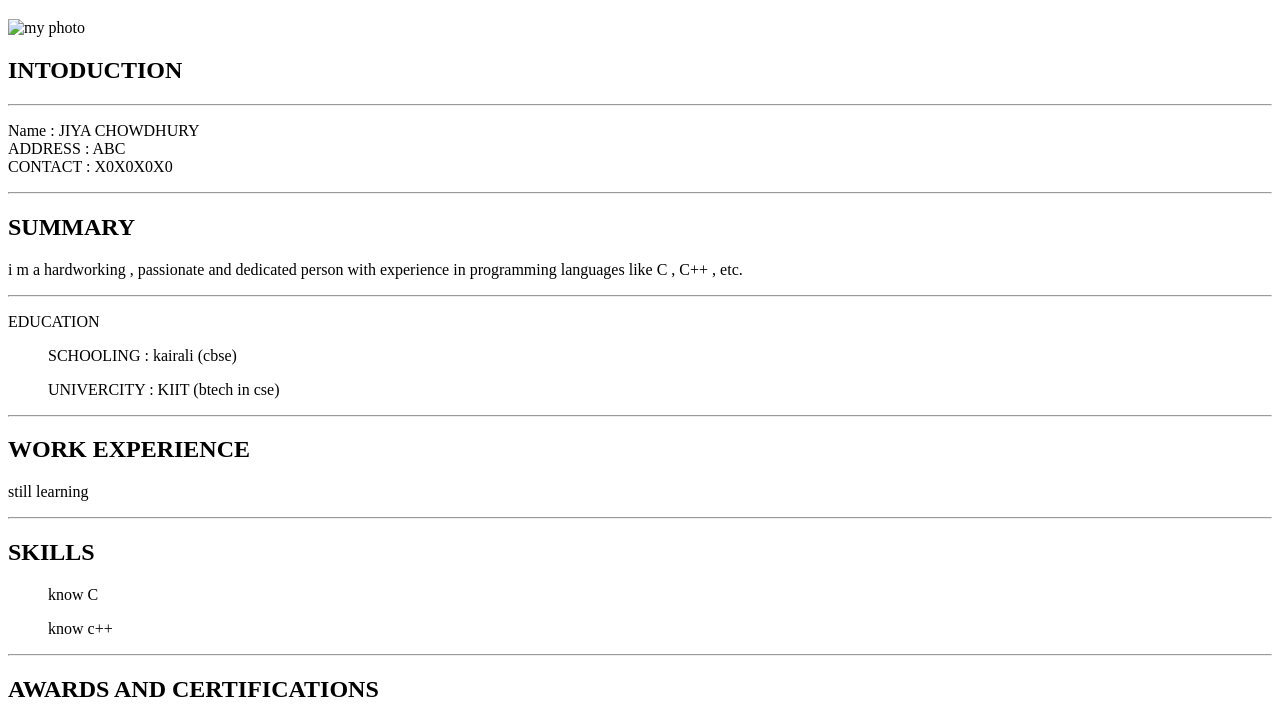
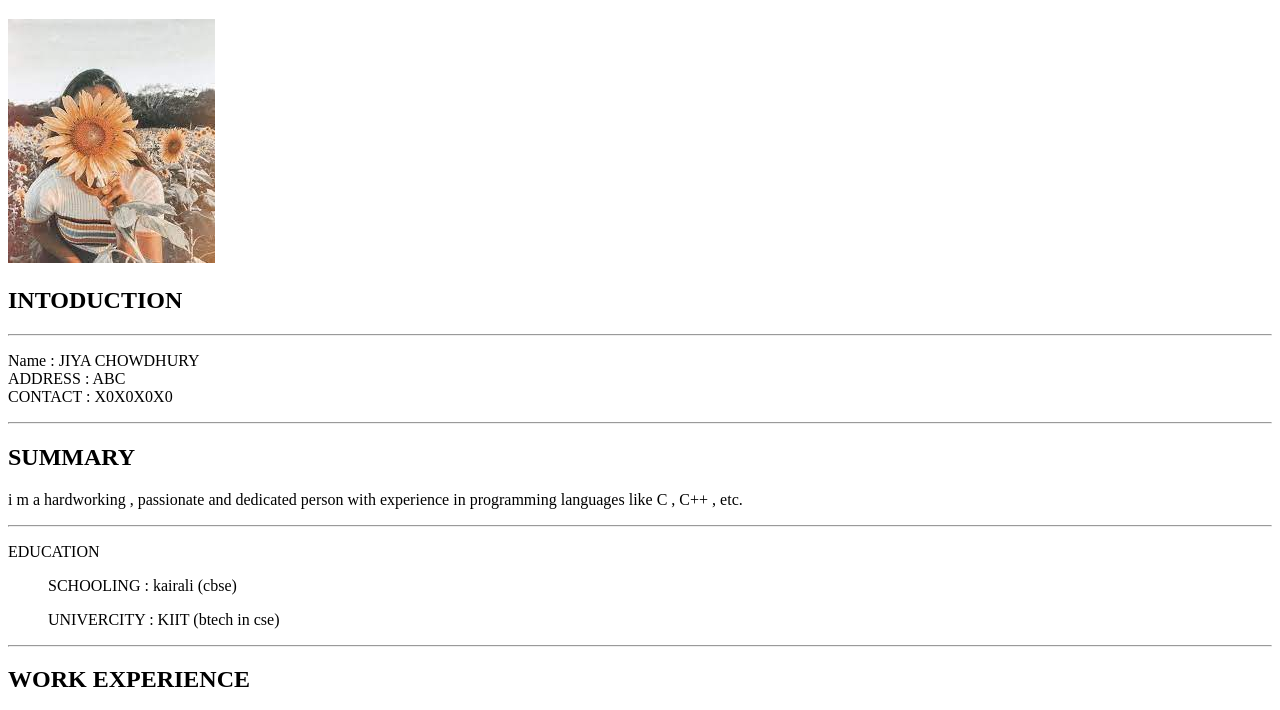
Before and after one commit to jc-2402/MY-RESUME-TRYING-, a plain HTML site: page index.html in a window 1280 px wide. Shown: the part 61-771 px from the top of the page. Drawn offline with Linux system fonts and the light colour scheme.

Commit message:
Add files via upload

```diff
--- a/index.html
+++ b/index.html
@@ -6,7 +6,7 @@
     </head>
     <body>
       <h1>JIYA CHOWDHURY</h1>
-      <img src="../TRY.jpeg" alt="my photo">
+      <img src="./TRY.jpeg" alt="my photo">
       <h2>INTODUCTION</h2>
       <hr>
       <p>Name : JIYA CHOWDHURY<br>
```
Also changed, not shown: TRY.jpeg (added).
